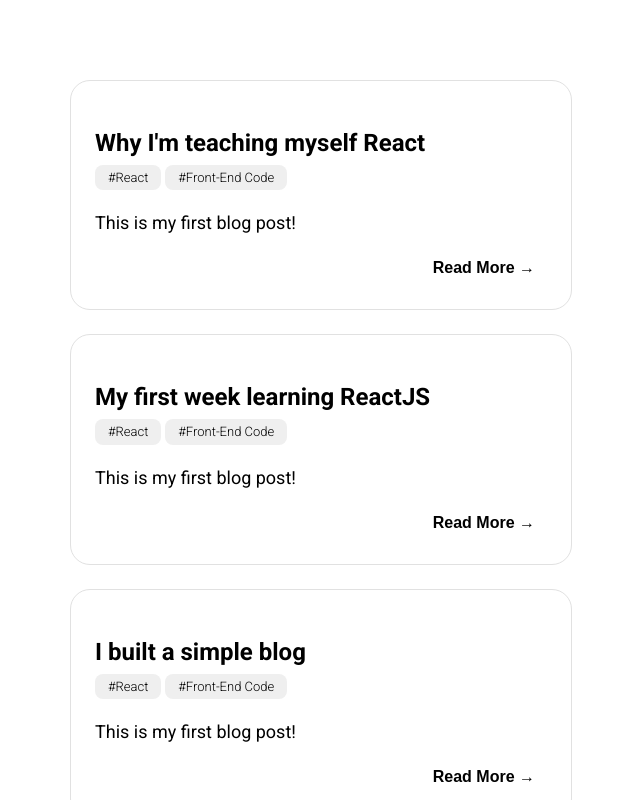
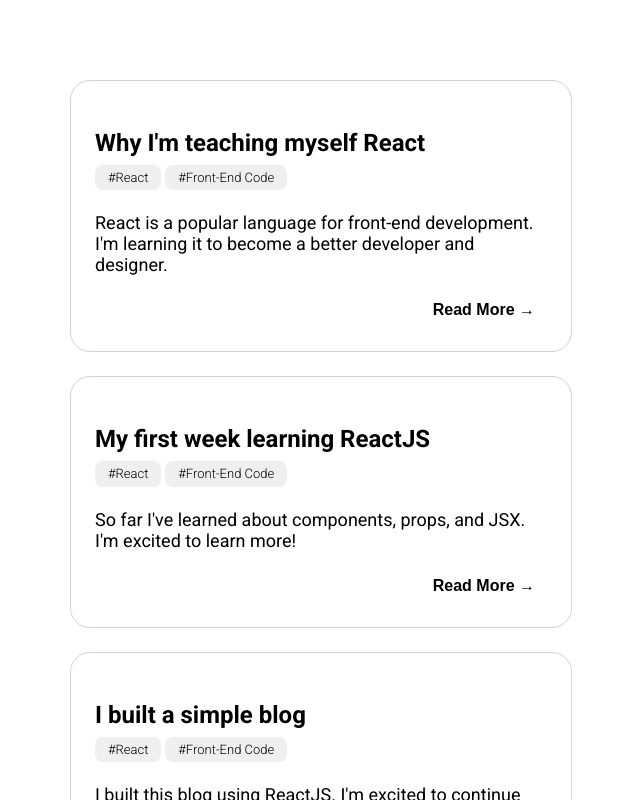
Before and after one commit to jacobolenick/myblog, a React (Create React App) app: page / in a window 1280 px wide. Shown: the top 800 px of the page, without its empty margins (319-959 px from the left). Built offline with nearby package versions, Linux system fonts and the light colour scheme.

Commit message:
I updated the preview text for the blog posts

```diff
--- a/src/App.js
+++ b/src/App.js
@@ -2,10 +2,10 @@ import './App.css';
 import Blogcard from './Components/Blogcard';
 
 const blogs = [
-  {title: "Why I'm teaching myself React", body: "This is my first blog post!"},
-  {title: "My first week learning ReactJS", body: "This is my first blog post!"},
-  {title: "I built a simple blog", body: "This is my first blog post!"},
-  {title: "I enjoy coding as a way to feel calm", body: "This is my first blog post!"}
+  {title: "Why I'm teaching myself React", body: "React is a popular language for front-end development. I'm learning it to become a better developer and designer."},
+  {title: "My first week learning ReactJS", body: "So far I've learned about components, props, and JSX. I'm excited to learn more!"},
+  {title: "I built a simple blog", body: "I built this blog using ReactJS. I'm excited to continue learning!"},
+  {title: "I enjoy coding as a way to feel calm", body: "Coding brings me a sense of calm and peace. I'm excited to continue learning!"},
 ];
 
 
--- a/src/Styles/Blogcard.css
+++ b/src/Styles/Blogcard.css
@@ -1,7 +1,7 @@
 .card {
     background-color: rgb(255, 255, 255);
     border-radius: 20PX;
-    border: 1px solid rgb(225, 225, 225);
+    border: 1px solid lightgray;
     width: 500px;
     height: fit-content;
     display:flex;
@@ -10,11 +10,11 @@
 }
 
 .card:hover {
-    background-color: #ededed;
+    background-color: #f8f8f8;
     border-radius: 20PX;
     stroke: lightgray;
     transform: scale(1.05);
-    transition: 0.3s;
+    transition: 0.2s;
     cursor: pointer;
 
 
```
